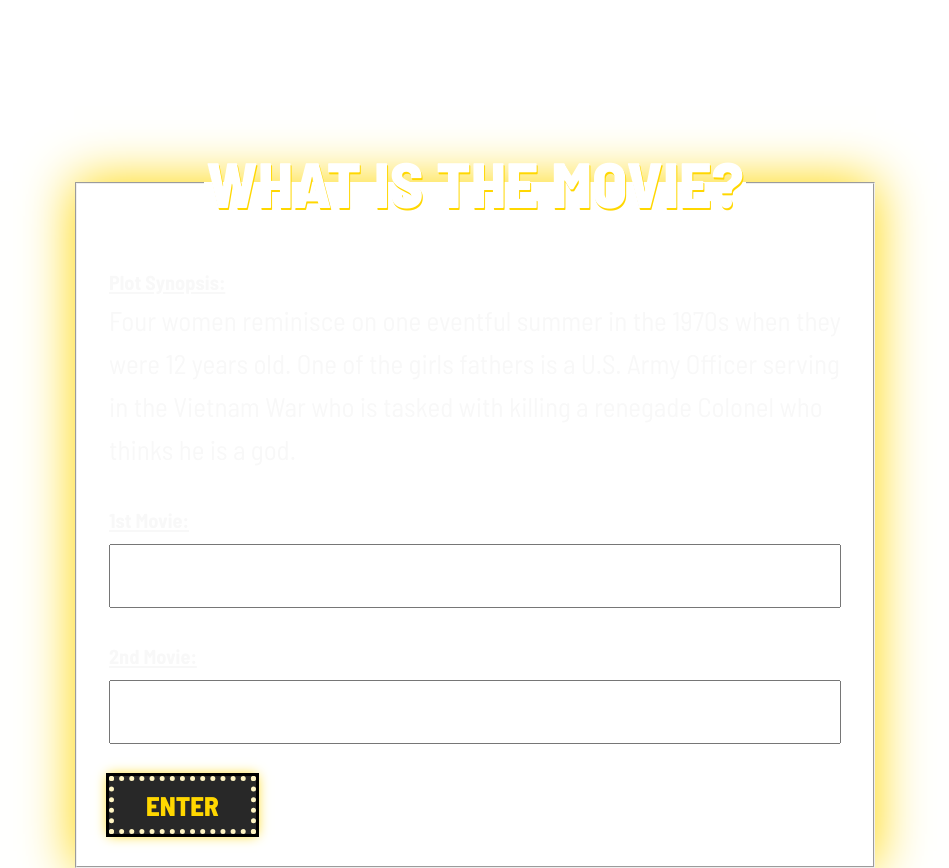
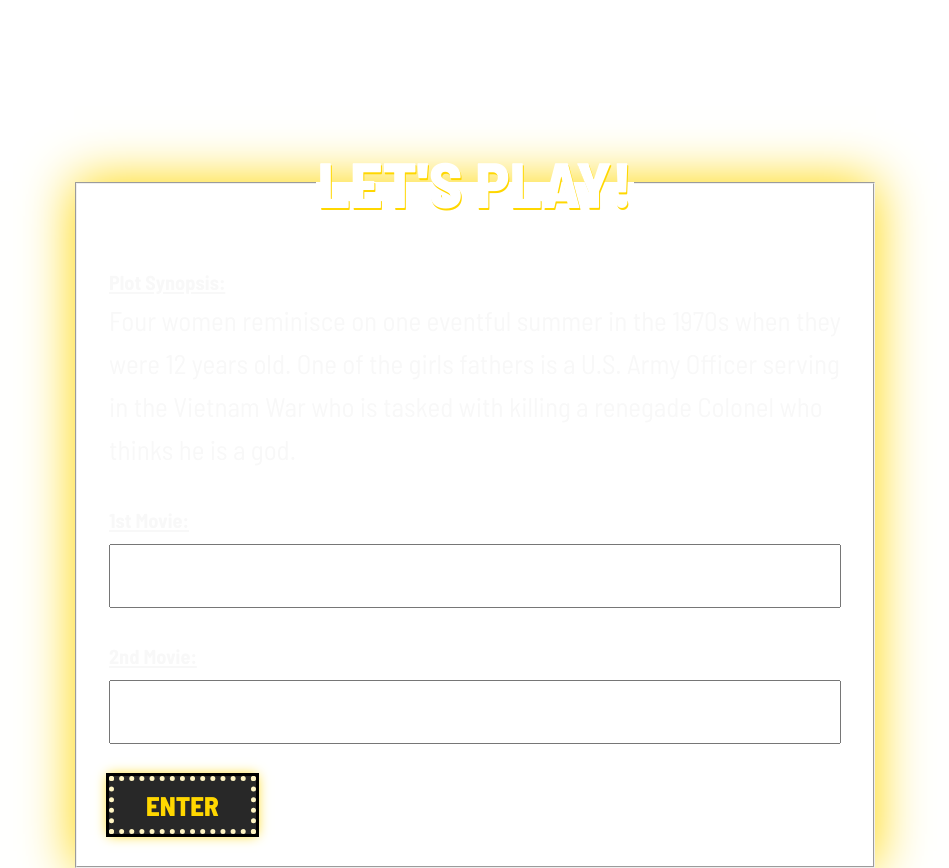
Before and after one commit to ashpoz/movie-mashup, a Vue app: page /game in a window 1280 px wide. Shown: the whole page, without its empty margins (165-1114 px from the left). Built offline with nearby package versions, Linux system fonts and the light colour scheme.

Commit message:
Update game copy

```diff
--- a/src/views/GameView.vue
+++ b/src/views/GameView.vue
@@ -133,7 +133,7 @@ button {
         <h1>Movie Mashup Game</h1>
         <form v-show="!isGameWon" @submit.prevent="submit" ref="form">
           <fieldset>
-            <legend>What is the movie?</legend>
+            <legend>Let's Play!</legend>
             <label>Plot Synopsis:</label>
             <p>
               {{ movieSynopsis }}
```
